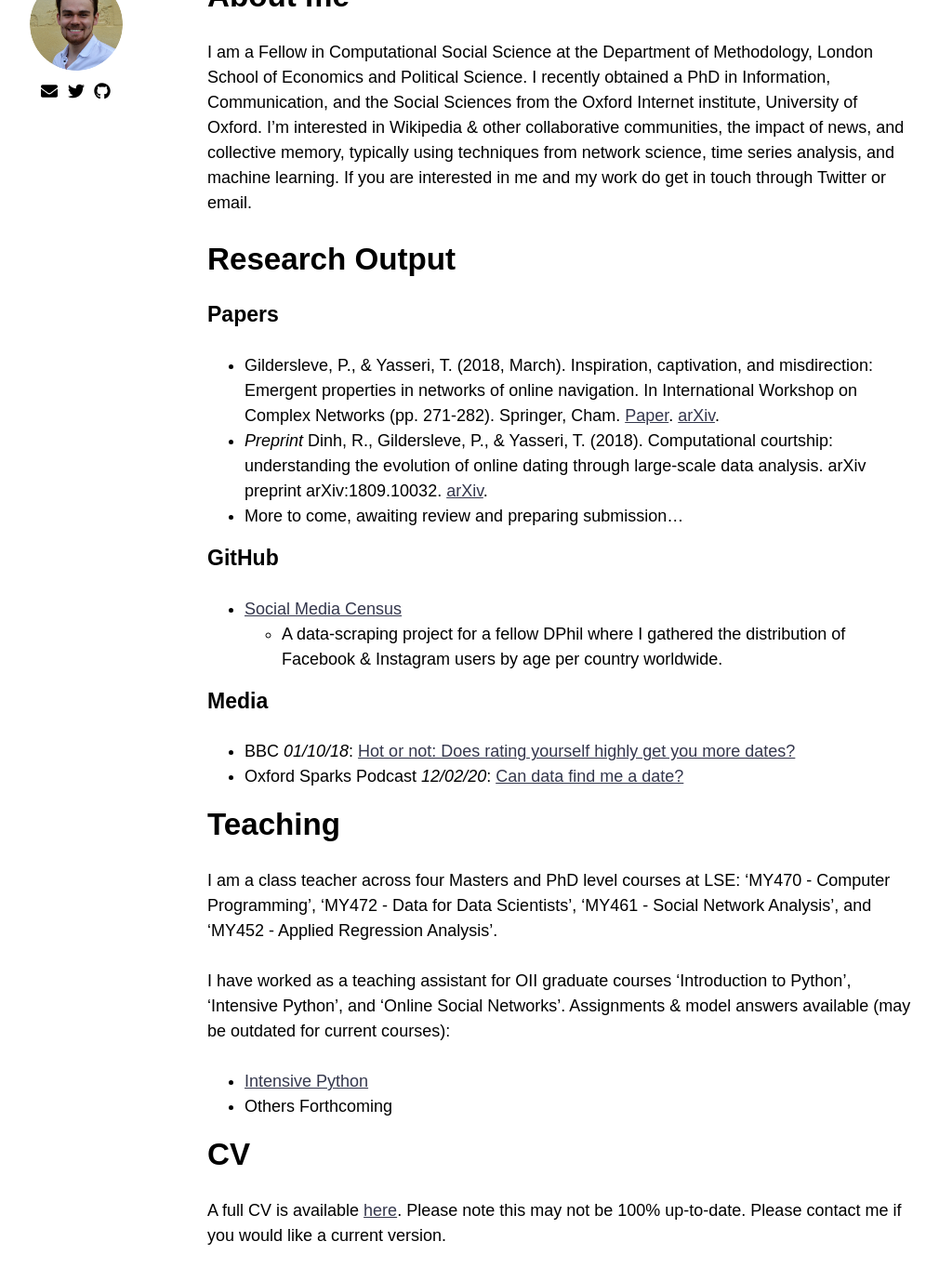
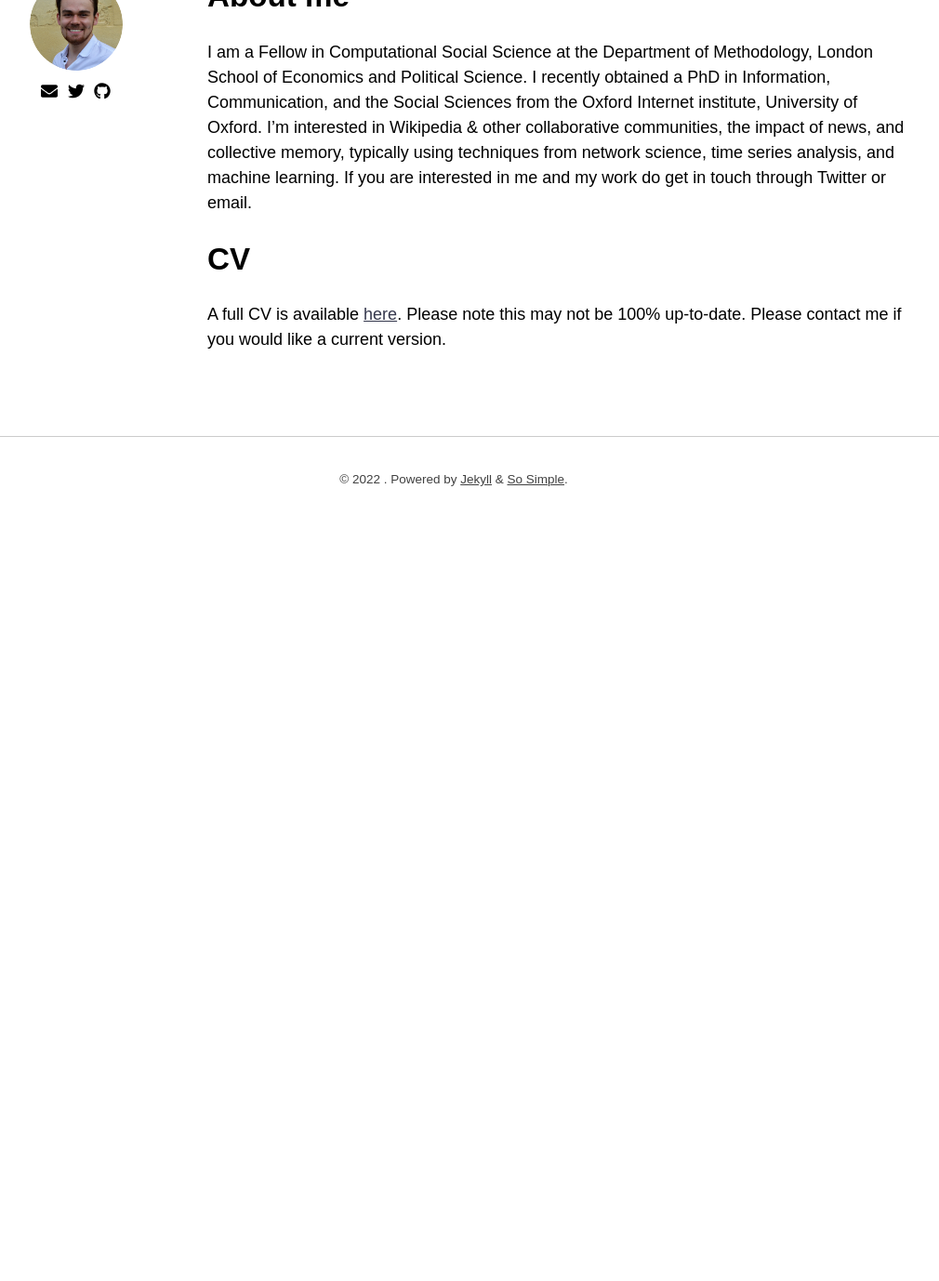
Before and after one commit to pgilders/pgilders.github.io, a Jekyll site: the page built from index.md, in a window 1280 px wide and 1400 px high, scrolled down 247 px. Shown: the top 1378 px of the window at 93% size, without its empty margins (152-1162 px from the left). Built offline with Jekyll 4.4.1, drawn with Linux system fonts in a browser that asks for light colours; nearby versions of some CDN libraries; after the commit the page ends 900 px from its top, so only the background shows below that.

Commit message:
Update index.md

```diff
--- a/index.md
+++ b/index.md
@@ -23,30 +23,5 @@ title: Patrick Gildersleve
 I am a Fellow in Computational Social Science at the Department of Methodology, London School of Economics and Political Science. I recently obtained a PhD in Information, Communication, and the Social Sciences from the Oxford Internet institute, University of Oxford. I'm interested in Wikipedia & other collaborative communities, the impact of news, and collective memory, typically using techniques from network science, time series analysis, and machine learning. If you are interested in me and my work do get in touch through Twitter or email.
 
 
-
-# Research Output
-
-### Papers
-- Gildersleve, P., & Yasseri, T. (2018, March). Inspiration, captivation, and misdirection: Emergent properties in networks of online navigation. In International Workshop on Complex Networks (pp. 271-282). Springer, Cham. [Paper](https://link.springer.com/chapter/10.1007/978-3-319-73198-8_23). [arXiv](https://arxiv.org/abs/1710.03326).
-- _Preprint_ Dinh, R., Gildersleve, P., & Yasseri, T. (2018). Computational courtship: understanding the evolution of online dating through large-scale data analysis. arXiv preprint arXiv:1809.10032. [arXiv](https://arxiv.org/abs/1809.10032).
-- More to come, awaiting review and preparing submission...
-
-### GitHub
-- [Social Media Census](https://github.com/pgilders/Social-Media-Census)
-  - A data-scraping project for a fellow DPhil where I gathered the distribution of Facebook & Instagram users by age per country worldwide.
-
-### Media
-- BBC _01/10/18_: [Hot or not: Does rating yourself highly get you more dates?](https://www.bbc.com/news/av/technology-45700838/hot-or-not-does-rating-yourself-highly-get-you-more-dates)
-- Oxford Sparks Podcast _12/02/20_: [Can data find me a date?](https://www.oxfordsparks.ox.ac.uk/content/can-data-find-me-date)
-
-# Teaching
-I am a class teacher across four Masters and PhD level courses at LSE: 'MY470 - Computer Programming', 'MY472 - Data for Data Scientists', 'MY461 - Social Network Analysis', and 'MY452 - Applied Regression Analysis'.
-
-I have worked as a teaching assistant for OII graduate courses 'Introduction to Python', 'Intensive Python', and 'Online Social Networks'. Assignments & model answers available (may be outdated for current courses):
-- [Intensive Python](https://github.com/pgilders/OII-PySDS-ModelAnswers)
-- Others Forthcoming
-
-
-
 # CV
 A full CV is available [here](files/CV.pdf). Please note this may not be 100% up-to-date. Please contact me if you would like a current version.
```
